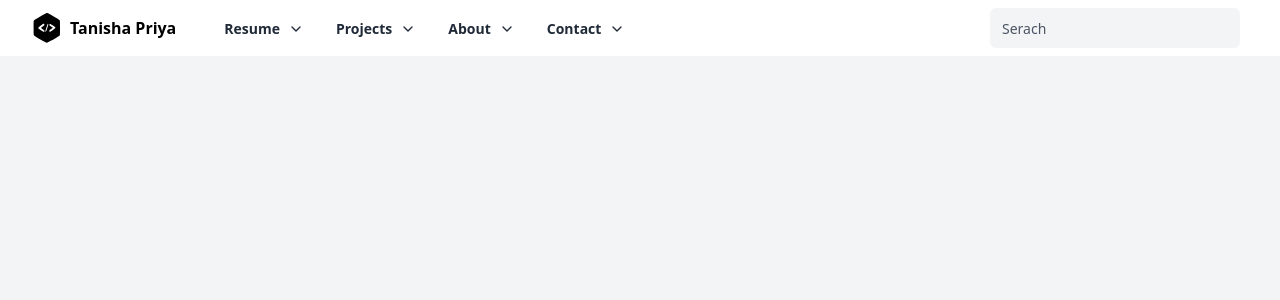
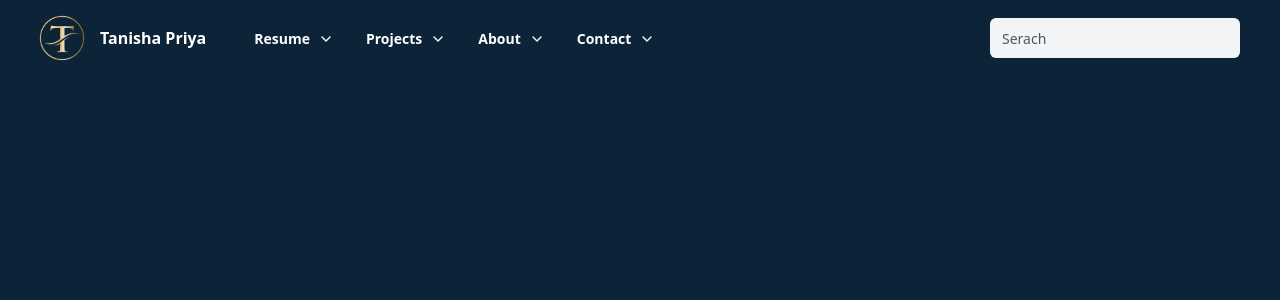
Before and after one commit to Tanipriya/PortfolioBlog, a React (Create React App) app: page / in a window 1280 px wide. Shown: the top 300 px of the page. Built offline with nearby package versions, Linux system fonts and the light colour scheme.

Commit message:
image logo add

```diff
--- a/src/App.js
+++ b/src/App.js
@@ -5,7 +5,7 @@ import Navbar from './Portfolio/Navbar';
 function App() {
   return (
     <>
-    <div className="min-h-screen bg-gray-100">
+    <div className="min-h-[100vh] bg-[#0D2438]">
     <div className="mx-auto max-w-7xl">
       <Navbar/>
     </div>
--- a/src/Portfolio/Navbar.js
+++ b/src/Portfolio/Navbar.js
@@ -1,5 +1,6 @@
 import React, { useState } from "react";
 import { Menu, X, ChevronDown, ChevronRight } from 'lucide-react'
+import imgLogo from "../Asset/360_F_503080273_HlQtYV4DmQwqiYbDFSm6kc6zZckXA1jK-removebg-preview.png"
 
 const menuItems = [
   {
@@ -30,22 +31,11 @@ const Navbar = () => {
 
   return (
     <>
-       <div className="relative w-full bg-white">
+       <div className="relative w-full bg-[#0D2438] text-white">
       <div className="mx-auto flex max-w-7xl items-center justify-between px-4 py-2 sm:px-6 lg:px-8">
         <div className="inline-flex items-center space-x-2">
           <span>
-            <svg
-              width="30"
-              height="30"
-              viewBox="0 0 50 56"
-              fill="none"
-              xmlns="http://www.w3.org/2000/svg"
-            >
-              <path
-                d="M23.2732 0.2528C20.8078 1.18964 2.12023 12.2346 1.08477 13.3686C0 14.552 0 14.7493 0 27.7665C0 39.6496 0.0986153 41.1289 0.83823 42.0164C2.12023 43.5449 23.2239 55.4774 24.6538 55.5267C25.9358 55.576 46.1027 44.3832 48.2229 42.4602C49.3077 41.474 49.3077 41.3261 49.3077 27.8158C49.3077 14.3055 49.3077 14.1576 48.2229 13.1714C46.6451 11.7415 27.1192 0.450027 25.64 0.104874C24.9497 -0.0923538 23.9142 0.00625992 23.2732 0.2528ZM20.2161 21.8989C20.2161 22.4906 18.9835 23.8219 17.0111 25.3997C15.2361 26.7803 13.8061 27.9637 13.8061 28.0623C13.8061 28.1116 15.2361 29.0978 16.9618 30.2319C18.6876 31.3659 20.2655 32.6479 20.4134 33.0917C20.8078 34.0286 19.871 35.2119 18.8355 35.2119C17.8001 35.2119 9.0233 29.3936 8.67815 28.5061C8.333 27.6186 9.36846 26.5338 14.3485 22.885C17.6521 20.4196 18.4904 20.0252 19.2793 20.4196C19.7724 20.7155 20.2161 21.3565 20.2161 21.8989ZM25.6893 27.6679C23.4211 34.9161 23.0267 35.7543 22.1391 34.8668C21.7447 34.4723 22.1391 32.6479 23.6677 27.9637C26.2317 20.321 26.5275 19.6307 27.2671 20.3703C27.6123 20.7155 27.1685 22.7864 25.6893 27.6679ZM36.0932 23.2302C40.6788 26.2379 41.3198 27.0269 40.3337 28.1609C39.1503 29.5909 31.6555 35.2119 30.9159 35.2119C29.9298 35.2119 28.9436 33.8806 29.2394 33.0424C29.3874 32.6479 30.9652 31.218 32.7403 29.8867L35.9946 27.4706L32.5431 25.1532C30.6201 23.9205 29.0915 22.7371 29.0915 22.5892C29.0915 21.7509 30.2256 20.4196 30.9159 20.4196C31.3597 20.4196 33.6771 21.7016 36.0932 23.2302Z"
-                fill="black"
-              />
-            </svg>
+            <img className="w-[60px]  rounded-3xl" src={imgLogo} alt="" />
           </span>
           <span className="font-bold">Tanisha Priya</span>
         </div>
@@ -55,7 +45,7 @@ const Navbar = () => {
               <li key={item.name}>
                 <a
                   href={item.href}
-                  className="inline-flex items-center text-sm font-semibold text-gray-800 hover:text-gray-900"
+                  className="inline-flex items-center text-sm font-semibold text-white hover:text-gray-900"
                 >
                   {item.name}
                   <span>
--- a/src/Portfolio/home.js
+++ b/src/Portfolio/home.js
@@ -4,7 +4,7 @@ import Navbar from './Navbar'
 const home = () => {
   return (
     <>
-        <div className=' min-h-full bg-#0D2438'>
+        <div className=' min-h-full '>
             <Navbar/>
         </div>
     </>
```
Also changed, not shown: src/Asset/360_F_503080273_HlQtYV4DmQwqiYbDFSm6kc6zZckXA1jK-removebg-preview.png (added), src/Asset/360_F_503080273_HlQtYV4DmQwqiYbDFSm6kc6zZckXA1jK.jpg (added).
